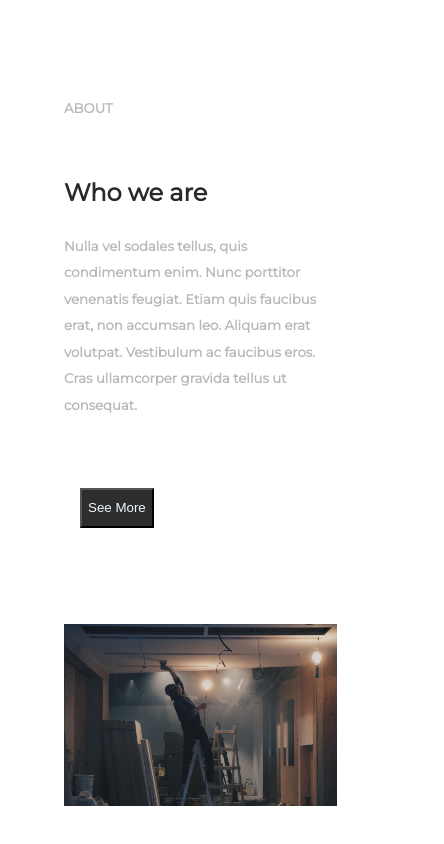
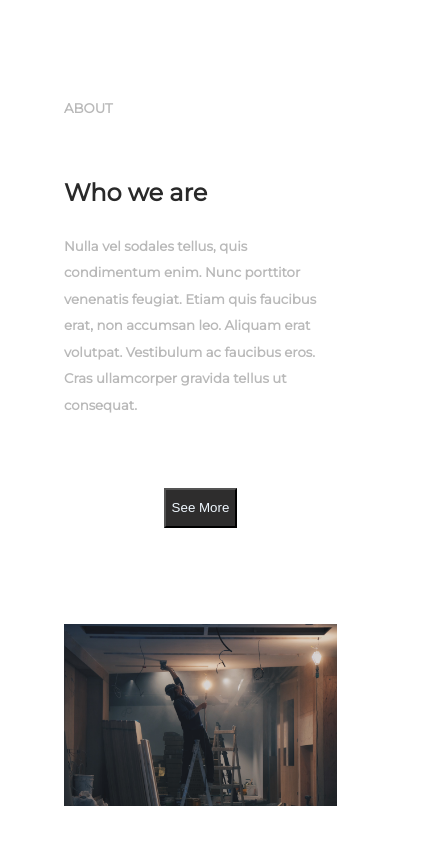
Before and after one commit to mateuszchrostowski/AJGasSafety-Frontend, a React (Create React App) app: page / in a window 390 px wide. Shown: the part 789-1633 px from the top of the page, 444 px wide, since content can reach past the window. Built offline with nearby package versions, Linux system fonts and the light colour scheme.

Commit message:
.env file

```diff
--- a/package.json
+++ b/package.json
@@ -8,6 +8,7 @@
     "@testing-library/react": "^13.4.0",
     "@testing-library/user-event": "^13.5.0",
     "bootstrap": "^5.3.2",
+    "dotenv": "^16.3.1",
     "react": "^18.2.0",
     "react-dom": "^18.2.0",
     "react-router-dom": "^6.16.0",
--- a/src/Components/Contact.js
+++ b/src/Components/Contact.js
@@ -1,5 +1,4 @@
 import { useMemo } from "react";
-import { GOOGLE_MAPS_API_KEY } from '../config';
 import { GoogleMap, useLoadScript, MarkerF } from "@react-google-maps/api";
 import '../Styles/Contact.css';
 import '../Styles/Map.css';
@@ -9,7 +8,7 @@ import '../Styles/App.css';
 function Contact() {
 
     const { isLoaded } = useLoadScript({
-        googleMapsApiKey: GOOGLE_MAPS_API_KEY,
+        googleMapsApiKey: process.env.REACT_APP_GOOGLE_MAPS_API_KEY,
     });
 
     return (
--- a/src/Styles/App.css
+++ b/src/Styles/App.css
@@ -161,9 +161,11 @@ img {
     }
 
     a {
-        padding: 1rem;
+        margin: 0;
+        padding:1rem 0 1rem 0;
         color: black;
         width: 100%;
+        text-align: center;
     }
 
     a:hover {
@@ -193,7 +195,7 @@ img {
     }
 
     li:hover {
-        background-color: rgba(117, 117, 117, 0.899);
+        background-color: rgba(202, 200, 200, 0.899);
     }
 
     nav {
@@ -205,7 +207,6 @@ img {
 
     li {
         width: 100%;
-        text-align: center;
     }
 }
 
--- a/src/Styles/Contact.css
+++ b/src/Styles/Contact.css
@@ -11,4 +11,6 @@
 .phone {
     font-size: inherit;
     color: black;
+    padding: 0;
+    width: auto;
 }
--- a/src/config.js
+++ /dev/null
@@ -1,3 +0,0 @@
-module.exports = {
-    GOOGLE_MAPS_API_KEY: "AIzaSyD0HU1Czi7XNHluIKPGid7VsEWy1lIz1iA"
-};
```
Also changed, not shown: 2 other files (tests, documents, lock files or other folders).
